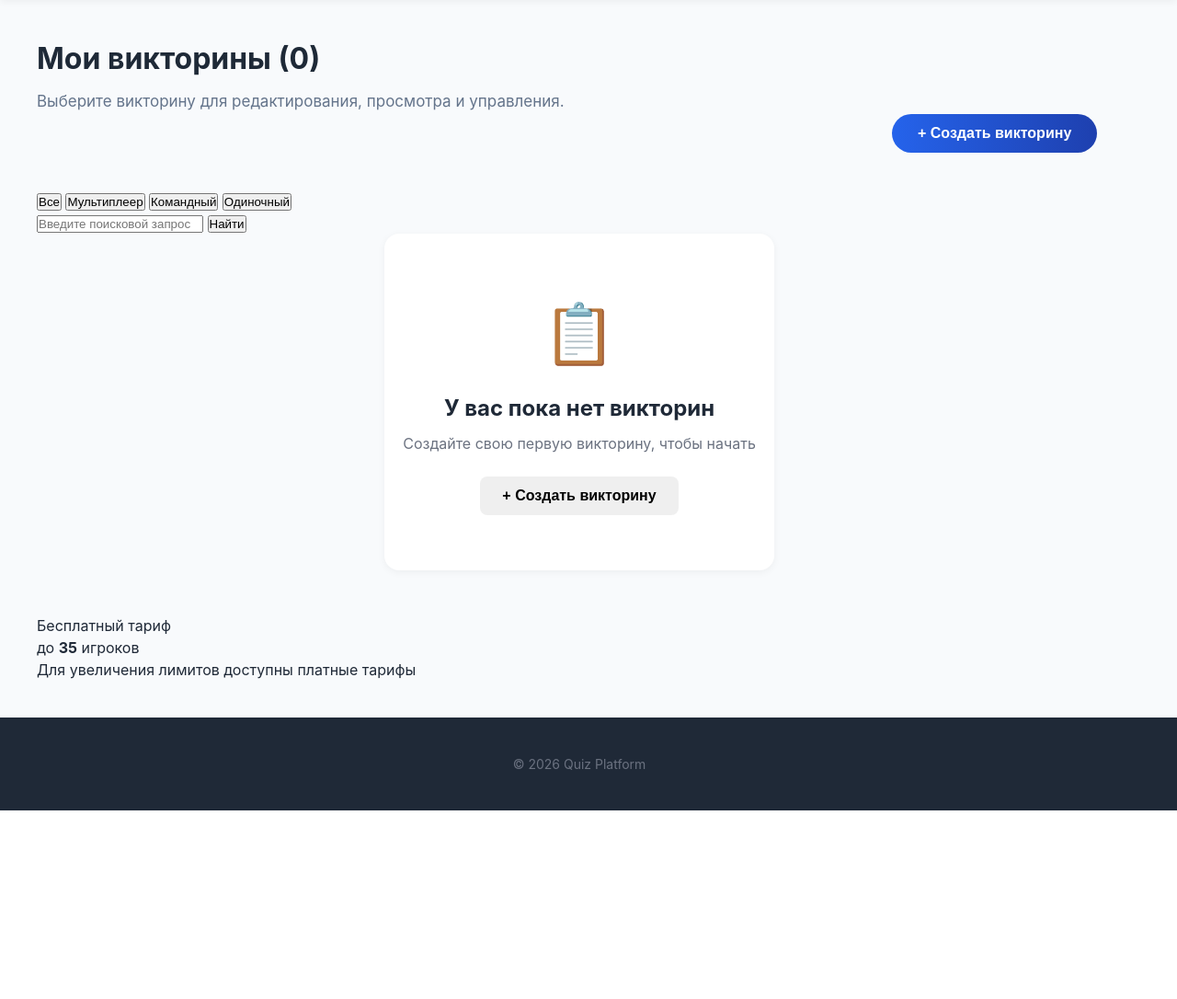
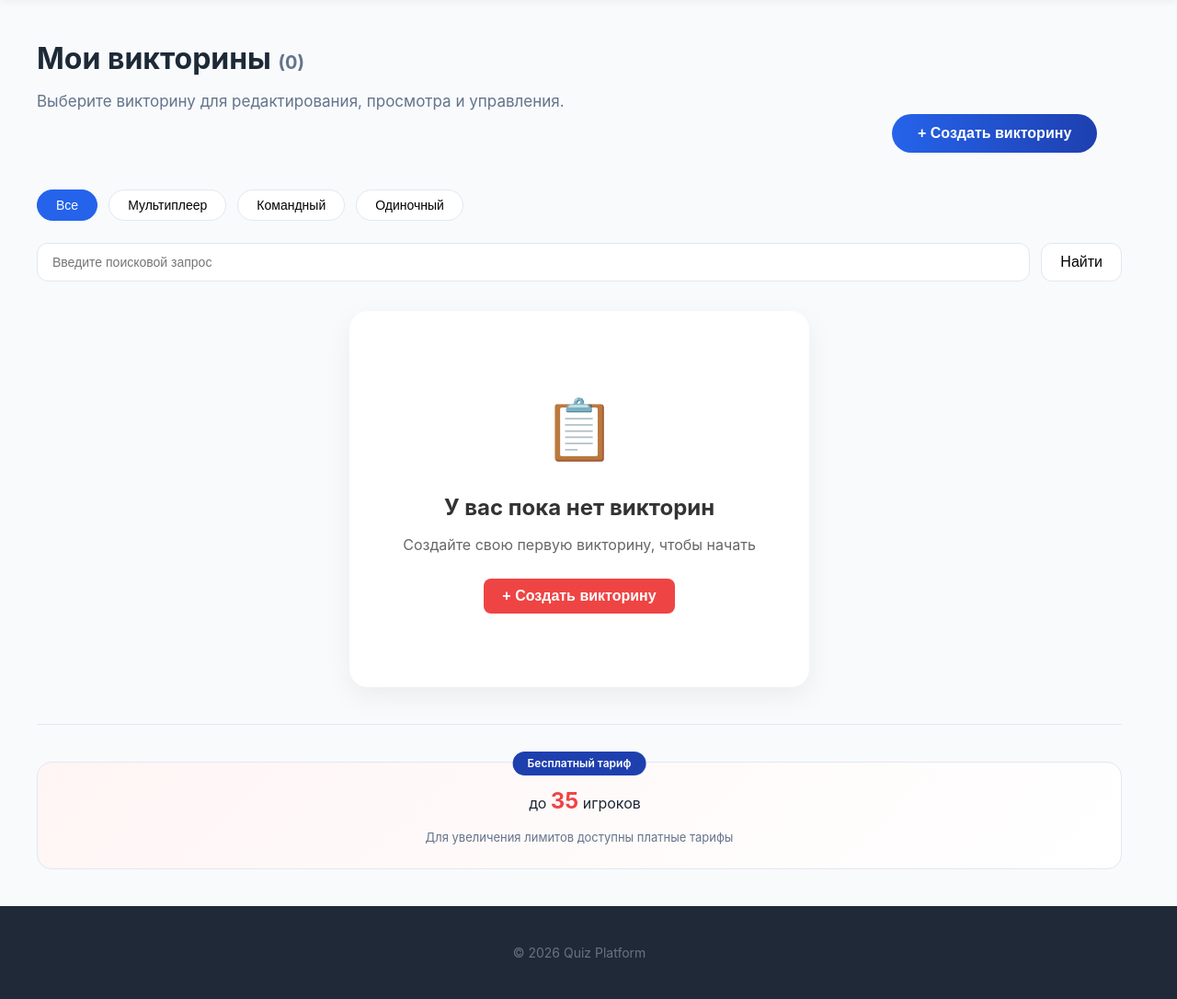
Before and after one commit to bleag/Praktika-8-sem, a Flask app: template templates/profile.html in a window 1280 px wide. Shown: the part 78-1164 px from the top of the page at 92% size. Before the commit the page ends 959 px from the top, so only its background shows below. Run offline with Flask 3, Linux system fonts and the light colour scheme; the template is opened without the code that fills it, so the values that code supplies are empty.

Commit message:
профиль стили

```diff
--- a/static/css/pages/profile.css
+++ b/static/css/pages/profile.css
@@ -1,4 +1,3 @@
-/* profile.html */
 /* ========== СТРАНИЦА ПРОФИЛЯ (МОИ ВИКТОРИНЫ) ========== */
 .profile-main {
     background: #f8fafc;
@@ -9,6 +8,10 @@
 /* Заголовок */
 .profile-header {
     margin-bottom: 40px;
+    display: flex;
+    justify-content: space-between;
+    align-items: center;
+    flex-wrap: wrap;
 }
 
 .profile-title {
@@ -17,40 +20,117 @@
     color: #1e2937;
 }
 
+.quiz-count {
+    font-size: 20px;
+    color: #64748b;
+}
+
 .profile-subtitle {
     color: #64748b;
     font-size: 17px;
     margin-top: 8px;
+    width: 100%;
 }
 
-/* Список */
-.quizzes-list {
-    display: flex;
-    flex-direction: column;
-    gap: 24px;
-    margin-bottom: 48px;
+/* Кнопка создания */
+.create-quiz-btn {
+    background: linear-gradient(90deg, #2563eb, #1e40af);
+    color: white;
+    padding: 12px 28px;
+    border-radius: 50px;
+    font-weight: 600;
+    border: none;
+    cursor: pointer;
+    transition: all 0.3s ease;
 }
 
-/* Карточка */
-.profile-main .quiz-card {
+.create-quiz-btn:hover {
+    transform: translateY(-2px);
+    box-shadow: 0 10px 20px rgba(37, 99, 235, 0.3);
+}
+
+/* Фильтр режимов */
+.mode-filter {
     display: flex;
-    flex-direction: row;
+    gap: 12px;
+    margin-bottom: 24px;
+    flex-wrap: wrap;
+}
+
+.mode-filter__btn {
+    background: white;
+    border: 1px solid #e2e8f0;
+    padding: 8px 20px;
+    border-radius: 30px;
+    cursor: pointer;
+    font-size: 14px;
+    font-weight: 500;
+    transition: all 0.3s;
+}
+
+.mode-filter__btn:hover {
+    border-color: #2563eb;
+    color: #2563eb;
+}
+
+.mode-filter__btn.active {
+    background: #2563eb;
+    border-color: #2563eb;
+    color: white;
+}
+
+/* Поиск */
+.search-bar {
+    display: flex;
+    gap: 12px;
+    margin-bottom: 32px;
+}
+
+.search-input {
+    flex: 1;
+    padding: 12px 16px;
+    border: 1px solid #e2e8f0;
+    border-radius: 12px;
+    font-size: 14px;
+    transition: border-color 0.3s;
+}
+
+.search-input:focus {
+    outline: none;
+    border-color: #2563eb;
+}
+
+.search-btn {
+    background: white;
+    border: 1px solid #e2e8f0;
+    padding: 0 20px;
+    border-radius: 12px;
+    cursor: pointer;
+    font-size: 16px;
+    transition: all 0.3s;
+}
+
+.search-btn:hover {
+    border-color: #2563eb;
+}
+
+/* Карточки викторин */
+.quiz-card {
+    display: flex;
     background: white;
     border-radius: 24px;
     overflow: hidden;
-    box-shadow: 0 10px 30px rgba(0, 0, 0, 0.08);
-    transition: all 0.4s ease;
-    min-height: 190px;
-    gap: 20px;
+    box-shadow: 0 10px 30px rgba(0,0,0,0.08);
+    margin-bottom: 24px;
+    transition: transform 0.3s, box-shadow 0.3s;
 }
 
-.profile-main .quiz-card:hover {
-    transform: translateY(-6px);
-    box-shadow: 0 20px 45px rgba(0, 0, 0, 0.13);
+.quiz-card:hover {
+    transform: translateY(-4px);
+    box-shadow: 0 20px 45px rgba(0,0,0,0.12);
 }
 
-/* Обложка */
-.profile-main .quiz-card__cover {
+.quiz-card__cover {
     width: 200px;
     flex-shrink: 0;
     background: linear-gradient(155deg, #171ae0e5, #f11010d0);
@@ -60,43 +140,41 @@
     overflow: hidden;
 }
 
-.profile-main .quiz-card__cover img {
+.quiz-card__cover img {
     width: 100%;
     height: 100%;
     object-fit: cover;
 }
 
-.profile-main .quiz-card__placeholder {
+.quiz-card__placeholder {
     font-size: 52px;
     opacity: 0.9;
 }
 
-/* Контент (главная колонка) */
-.profile-main .quiz-card__info {
+.quiz-card__content {
     flex: 1;
-    padding: 20px 24px 20px 0;
+    padding: 20px 24px;
     display: flex;
     flex-direction: column;
 }
 
-/* Название и описание */
-.profile-main .quiz-card__title {
+.quiz-card__title {
     font-size: 20px;
     font-weight: 700;
     margin-bottom: 8px;
-    line-height: 1.3;
+    color: #1e2937;
 }
 
-.profile-main .quiz-card__desc {
+.quiz-card__desc {
     font-size: 14.5px;
     color: #64748b;
     line-height: 1.45;
     margin-bottom: 16px;
-    flex-grow: 1;           /* Важно! */
+    flex-grow: 1;
 }
 
-/* Мета */
-.profile-main .quiz-card__meta {
+/* Мета-информация */
+.quiz-card__meta {
     display: flex;
     gap: 12px;
     margin-bottom: 20px;
@@ -117,87 +195,157 @@
     font-size: 13px;
     font-weight: 600;
 }
-.profile-main .quiz-card__mode.multi { background: #dbeafe; color: #1e40af; }
-.profile-main .quiz-card__mode.team { background: #f3e8ff; color: #6b21a8; }
-.profile-main .quiz-card__mode.solo { background: #ecfdf5; color: #0f766e; }
 
-/* Кнопки внизу */
-.profile-main .quiz-card__actions {
-    margin-top: auto;           /* Прижимает кнопки вниз */
-    display: flex;
-    flex-wrap: wrap;
-    gap: 8px;
+.quiz-card__mode.multi {
+    background: #dbeafe;
+    color: #1e40af;
 }
 
-.profile-main .btn-small {
-    padding: 9px 18px;
-    border-radius: 40px;
-    font-size: 14px;
-    font-weight: 600;
-    white-space: nowrap;
+.quiz-card__mode.team {
+    background: #f3e8ff;
+    color: #6b21a8;
 }
 
-.profile-main .btn-small:hover {
-    background: linear-gradient(90deg, #ef4444, #dc2626);
-    transform: translateY(-2px);
+.quiz-card__mode.solo {
+    background: #ecfdf5;
+    color: #0f766e;
 }
 
-.profile-main .btn-delete {
+/* Кнопки действий */
+.quiz-card__actions {
+    display: flex;
+    gap: 8px;
+    flex-wrap: wrap;
+    margin-top: auto;
+}
+
+.btn-small {
+    padding: 6px 12px;
+    border-radius: 6px;
+    font-size: 13px;
+    text-decoration: none;
+    display: inline-block;
+    background: #e0e0e0;
+    color: #333;
+    border: none;
+    cursor: pointer;
+    transition: background 0.2s;
+}
+
+.btn-small:hover {
+    background: #ccc;
+}
+
+.btn-delete {
     background: #fee2e2;
     color: #b91c1c;
 }
 
-.profile-main .btn-delete:hover {
+.btn-delete:hover {
     background: #fecaca;
 }
 
-/* Кнопка "Создать викторину" */
-.create-quiz-btn {
-    background: linear-gradient(90deg, #2563eb, #1e40af);
-    color: white;
-    padding: 12px 28px;
-    border-radius: 50px;
-    font-weight: 600;
-    font-size: 16px;
+/* Тарифная информация */
+.tariff-info {
+    margin-top: 40px;
+    padding-top: 40px;
+    border-top: 1px solid #e2e8f0;
 }
 
-.create-quiz-btn:hover {
-    background: linear-gradient(90deg, #ef4444, #dc2626);
-    transform: translateY(-2px);
+.tariff-card {
+    background: linear-gradient(135deg, #FFF5F5, white);
+    border: 1px solid #e2e8f0;
+    border-radius: 16px;
+    padding: 24px;
+    text-align: center;
+    position: relative;
 }
 
-/* Адаптив для профиля */
-@media (max-width: 768px) {
-    .profile-main .quiz-card {
-        flex-direction: column;
-    }
-    .profile-main .quiz-card__cover {
-        width: 100%;
-        height: 170px;
-    }
+.tariff-card__badge {
+    position: absolute;
+    top: -12px;
+    left: 50%;
+    transform: translateX(-50%);
+    background: #1e40af;
+    color: white;
+    padding: 4px 16px;
+    border-radius: 20px;
+    font-size: 12px;
+    font-weight: 600;
+}
+
+.tariff-card__content {
+    display: flex;
+    align-items: center;
+    justify-content: center;
+    gap: 12px;
+}
+
+.tariff-card__text strong {
+    color: #ef4444;
+    font-size: 24px;
+}
+
+.tariff-card__note {
+    font-size: 13px;
+    color: #64748b;
+    margin-top: 12px;
 }
 
 /* Пустое состояние */
 .empty-state {
     text-align: center;
-    padding: 60px 20px;
+    padding: 80px 40px;
     background: white;
-    border-radius: 16px;
-    box-shadow: 0 2px 8px rgba(0,0,0,0.05);
+    border-radius: 20px;
+    max-width: 500px;
+    margin: 0 auto;
 }
 
 .empty-state__icon {
     font-size: 64px;
-    margin-bottom: 16px;
+    margin-bottom: 20px;
 }
 
 .empty-state__title {
     font-size: 24px;
-    color: var(--text-dark);
-    margin-bottom: 8px;
+    color: #333;
+    margin-bottom: 10px;
 }
 
 .empty-state__text {
-    color: var(--text-gray);
-    margin-bottom: 24px;
+    color: #666;
+    margin-bottom: 25px;
 }
+
+.btn-red {
+    background: #ef4444;
+    color: white;
+    padding: 10px 20px;
+    border-radius: 8px;
+    border: none;
+    cursor: pointer;
+}
+
+.btn-red:hover {
+    background: #dc2626;
+}
+
+/* Адаптив */
+@media (max-width: 768px) {
+    .quiz-card {
+        flex-direction: column;
+    }
+    .quiz-card__cover {
+        width: 100%;
+        height: 170px;
+    }
+    .profile-header {
+        flex-direction: column;
+        align-items: stretch;
+    }
+    .create-quiz-btn {
+        margin-top: 15px;
+        margin-left: 0 !important;
+    }
+}
--- a/templates/profile.html
+++ b/templates/profile.html
@@ -10,7 +10,7 @@
 <div class="profile-main">
     <div class="container">
         <!-- Заголовок -->
-        <div class="profile-header" style="">
+        <div class="profile-header">
             <h1 class="profile-title">Мои викторины <span class="quiz-count">({{ quizzes|length }})</span></h1>
             <p class="profile-subtitle" style="margin-top: 10px">Выберите викторину для редактирования, просмотра и управления.</p>
             <button type="button" class="btn btn-blue create-quiz-btn" onclick="window.location.href='/quiz/create'" style="color: white; margin-left: 930px; ">+ Создать викторину</button>
```
